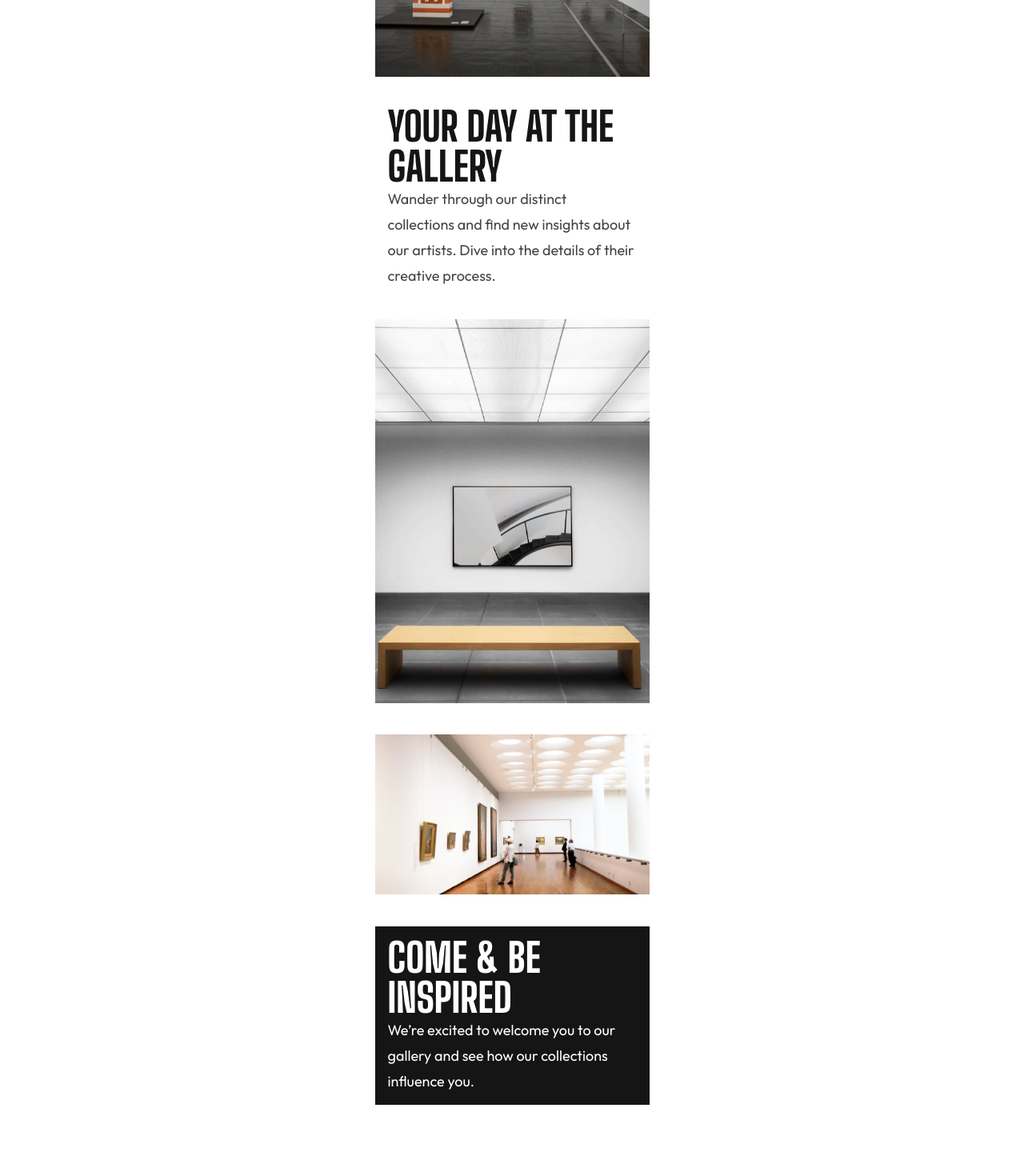
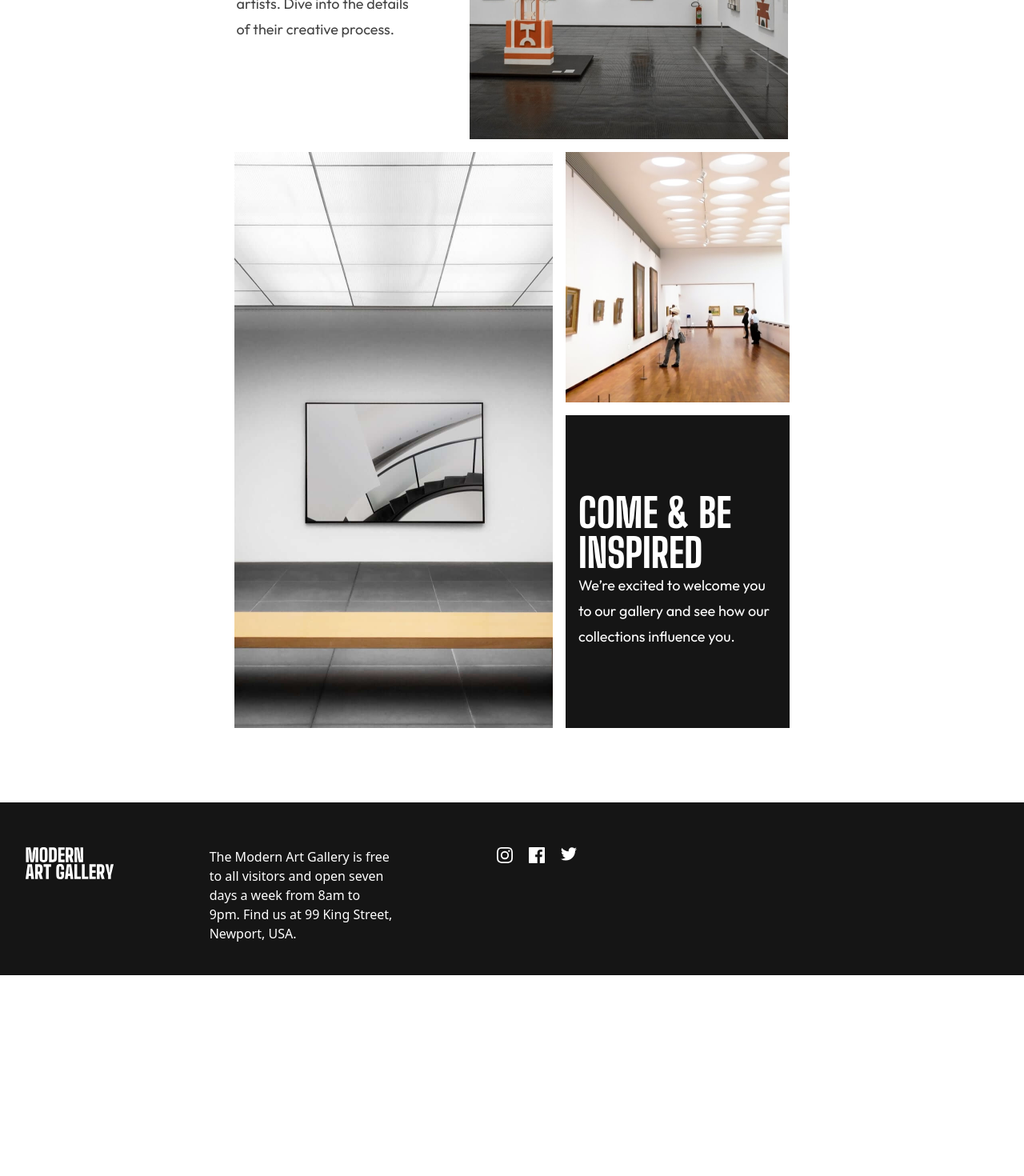
Before and after one commit to reactaleks/art-gellery-website-nextjs, a Next.js app: page / in a window 1280 px wide. Shown: the part 1020-2490 px from the top of the page at 80% size. After the commit the page ends 2239 px from the top, so only its background shows below. Built offline with nearby package versions, Linux system fonts and the light colour scheme.

Commit message:
Added custom leaflet marker Added layout styling for tablet.

```diff
--- a/app/component-styles/map.modules.css
+++ b/app/component-styles/map.modules.css
@@ -2,6 +2,10 @@
     width: auto;
     filter: brightness(1) grayscale(10);
 }
+.leaflet-marker-icon {
+
+}
+
 
 
 @media (min-width: 1281px) {
--- a/app/location/loading.tsx
+++ b/app/location/loading.tsx
@@ -1,4 +1,4 @@
-import MapLoadingSkeleton from "@/components/MapLoadingSkeleton"
+import MapLoadingSkeleton from "@/components/Loading/MapLoadingSkeleton"
 export default function Loading() {
     return (
         <MapLoadingSkeleton/>
--- a/app/location/page.tsx
+++ b/app/location/page.tsx
@@ -18,7 +18,8 @@ export default function Location() {
       <div className="absolute top-0">
         <NavButtonComponent destination="/" linkText="back to home" />
       </div>
-      <div className="h-[493px] bg-allmost-black flex flex-col justify-around px-4">
+
+      <div className="h-[493px] bg-allmost-black flex flex-col justify-around px-4 md:flex-row ">
         <div className="h-[45px]">
           <h1 className="text-[50px] font-bigShoulders font-extrabold text-white">Our Location</h1>
         </div>
--- a/app/page.tsx
+++ b/app/page.tsx
@@ -1,7 +1,7 @@
 import FeatureSectionComponent from "@/components/FeatureSectionComponent";
 import HeroComponent from "@/components/HeroComponent";
 export default function Home() {
-  return <main>
+  return <main className="md:flex md:flex-col ">
 
     <HeroComponent/>
     <FeatureSectionComponent/>
--- a/components/FeatureSectionComponent.tsx
+++ b/components/FeatureSectionComponent.tsx
@@ -3,29 +3,46 @@ import FeatureTextTileComponent from "./FeatureTextTileComponent";
 
 export default function FeatureSectionComponent() {
   return (
-    <div className="flex flex-col items-center h-[1605px] justify-between mt-24">
+    <div className="flex flex-col items-center h-[1605px] md:h-[1131px] md:w-[689px] my-24 md:justify-center md:mx-auto md:my-24 md:gap-4">
+      <div className=" md:flex md:flex-row-reverse md:gap-4 md:justify-between md:w-[689px] md:h-[400px] ">
         <ImageComponent
-        imageStyles="h-[320px] w-[343px]"
+          imageStyles="h-[320px] w-[343px] md:w-[398px] md:h-[400px] my-6 md:my-0"
           imageUrl="/desktop/image-grid-1@2x.jpg"
           imageAlt="Grid Image One"
         />
 
-      <FeatureTextTileComponent tileDark={false}  tileTitle="Your day at the gallery" tileText="Wander through our distinct collections and find new insights about our
-        artists. Dive into the details of their creative process."/>
+        <FeatureTextTileComponent
+          tileStyle="md:w-[223px] md:h-[299px]  md:px-0 md:mx-0 my-6 md:my-0"
+          tileDark={false}
+          tileTitle="Your day at the gallery"
+          tileText="Wander through our distinct collections and find new insights about our
+        artists. Dive into the details of their creative process."
+        />
+      </div>
 
+      <div className="md:flex md:gap-4 ">
+        <div>
           <ImageComponent
-        imageStyles="h-[480px] w-[343px]"
+            imageStyles="h-[480px] w-[343px] md:w-[398px] md:h-[720px] my-6  md:my-0"
             imageUrl="/desktop/image-grid-2@2x.jpg"
             imageAlt="Grid image two"
           />
-
+        </div>
+        <div className="md:flex md:gap-4 md:flex-col">
           <ImageComponent
-        imageStyles="h-[200px] w-[343px]"
+            imageStyles="h-[200px] w-[343px] md:w-[280px] md:h-[313px] my-6  md:my-0"
             imageUrl="/desktop/image-grid-3@2x.jpg"
             imageAlt="Grid image three"
           />
-    <FeatureTextTileComponent tileDark={true} tileTitle="Come & Be Inspired" tileText="We’re excited to welcome you to our gallery and see how our
-          collections influence you."/>
+          <FeatureTextTileComponent
+            tileStyle="md:w-[280px] md:h-[391px]"
+            tileDark={true}
+            tileTitle="Come & Be Inspired"
+            tileText="We’re excited to welcome you to our gallery and see how our
+          collections influence you."
+          />
+        </div>
+      </div>
     </div>
   );
 }
--- a/components/FeatureTextTileComponent.tsx
+++ b/components/FeatureTextTileComponent.tsx
@@ -2,11 +2,12 @@ interface PropType {
     tileTitle: string;
     tileText: string;
     tileDark: boolean;
+    tileStyle: string;
 }
-export default function FeatureTextTileComponent({ tileTitle, tileText, tileDark }: PropType) {
+export default function FeatureTextTileComponent({ tileTitle, tileText, tileDark, tileStyle }: PropType) {
   return (
-    <div className={`w-[343px] h-[223px] flex flex-col justify-center px-4 mx-auto ${tileDark ? `bg-allmost-black` : `bg-white`}`}>
-      <h2 className={`text-[50px] leading-headingm font-bigShoulders font-extrabold uppercase ${tileDark ? `text-white` : `text-allmost-black`} `}>
+    <div className={`w-[343px] h-[223px] ${tileStyle} flex flex-col justify-center px-4 mx-auto ${tileDark ? `bg-allmost-black` : `bg-white`}`}>
+      <h2 className={`text-[50px]  leading-headingm font-bigShoulders font-extrabold uppercase ${tileDark ? `text-white` : `text-allmost-black`} `}>
         {tileTitle}
       </h2>
       <p className={`text-bodys leading-bodym font-outfit ${tileDark ? `text-white` : `text-dark-gray`} `}>
--- a/components/FooterComponent.tsx
+++ b/components/FooterComponent.tsx
@@ -1,22 +1,37 @@
-'use client'
+"use client";
 
-import LogoComponent from "./LogoComponent"
-import SocialComponent from "./SocialComponent"
-import { usePathname } from "next/navigation"
+import LogoComponent from "./LogoComponent";
+import SocialComponent from "./SocialComponent";
+import { usePathname } from "next/navigation";
 
 interface PropTypes {
-    dark: boolean
+  dark: boolean;
 }
 
+export default function FooterComponent() {
+  let pathname = usePathname();
+  const checkPath = pathname === "/";
+  return (
+    <footer
+      className={`${
+        checkPath ? "bg-allmost-black text-white" : "bg-gold text-allmost-black"
+      } h-[375px] flex flex-col justify-around px-8 md:h-[216px]`}
+    >
+      <div className="w-[331px] h-[240px] md:w-[689px] md:h-[104px] flex flex-col justify-between md:grid md:grid-cols-3 md:items-start ">
+        <div>
+          <LogoComponent dark={checkPath} />
+        </div>
+        <div className="">
+          <p>
+            The Modern Art Gallery is free to all visitors and open seven days a
+            week from 8am to 9pm. Find us at 99 King Street, Newport, USA.
+          </p>
+        </div>
 
-export default function FooterComponent() {
-    let pathname = usePathname()
-    const checkPath = pathname === "/"
-    return (
-        <footer className={`${checkPath ? "bg-allmost-black text-white" : "bg-gold text-allmost-black"} h-[375px] flex flex-col justify-around px-8 mt-24`}>
-                <LogoComponent dark={checkPath}/>
-                <p>The Modern Art Gallery is free to all visitors and open seven days a week from 8am to 9pm. Find us at 99 King Street, Newport, USA.</p>
-                <SocialComponent dark={checkPath}/>
-        </footer>
-    )
+        <div className="md:flex md:justify-end">
+          <SocialComponent dark={checkPath} />
+        </div>
+      </div>
+    </footer>
+  );
 }
--- a/components/HeroComponent.tsx
+++ b/components/HeroComponent.tsx
@@ -4,7 +4,7 @@ import NavButtonComponent from "./NavButtonComponent";
 export default function HeroComponent() {
   return (
     <div className="h-[630px] md:h-[700px] md:flex md:flex-row">
-      <div className="relative h-[240px] md:h-[700px] md:w-[437px]">
+      <div className="relative h-[240px] md:h-[700px] md:w-[437px] lg:w-[555px]">
         <Image
           src={heroImage}
           alt="Hero image"
@@ -12,7 +12,7 @@ export default function HeroComponent() {
           style={{ objectFit: "cover" }}
         />
       </div>
-      <div className="h-[390px] flex flex-col justify-around px-4 md:h-[410px] md:w-[339px] md:absolute md:left-[383px] md:top-[150px]">
+      <div className="h-[390px] flex flex-col justify-around px-4 md:h-[410px] md:w-[339px] md:absolute md:left-[383px] md:top-[150px] lg:left-[500px]">
         <h1 className="font-bigShoulders font-extrabold text-headingm leading-headingm uppercase text-allmost-black">
           modern art gallery
         </h1>
--- a/components/MapComponent.tsx
+++ b/components/MapComponent.tsx
@@ -1,20 +1,37 @@
-'use client'
-import { MapContainer, Marker, Popup, TileLayer, Tooltip } from "react-leaflet"
-import "leaflet/dist/leaflet.css"
-import "leaflet-defaulticon-compatibility"
-import "leaflet-defaulticon-compatibility/dist/leaflet-defaulticon-compatibility.css"
+"use client";
+import { MapContainer, Marker, Popup, TileLayer, Tooltip } from "react-leaflet";
+import "leaflet/dist/leaflet.css";
+import "leaflet-defaulticon-compatibility";
+import "leaflet-defaulticon-compatibility/dist/leaflet-defaulticon-compatibility.css";
+import L from "leaflet"
+
+
+const svgIcon = L.divIcon({
+  html: `<svg width="66" height="88" viewBox="0 0 66 88" fill="none" xmlns="http://www.w3.org/2000/svg">
+  <path fill-rule="evenodd" clip-rule="evenodd" d="M66 0H0V56H21L33 88L45 56H66V0Z" fill="#151515"/>
+  <circle cx="33" cy="28" r="12" fill="#D5966C"/>
+  </svg>`,
+  className: "svg-icon",
+  iconSize: [24, 40],
+  iconAnchor: [35, 80]
+
+})
 
 export default function MapComponent() {
+  return (
+    <MapContainer
+      center={[41.4813163, -71.3103603]}
+      zoom={18}
+      scrollWheelZoom={true}
+      zoomControl={false}
+    >
+      <TileLayer
+        attribution='&copy; <a href="https://www.openstreetmap.org/copyright">OpenStreetMap</a> contributors'
+        url="https://{s}.tile.openstreetmap.org/{z}/{x}/{y}.png"
+      />
+      <Marker position={[41.4813163, -71.3103603]} icon={svgIcon}>
 
-  return <MapContainer center={[41.4813163,-71.3103603]} zoom={18} scrollWheelZoom={true} zoomControl={false}>
-    <TileLayer
-      attribution='&copy; <a href="https://www.openstreetmap.org/copyright">OpenStreetMap</a> contributors'
-      url="https://{s}.tile.openstreetmap.org/{z}/{x}/{y}.png"
-    />
-    <Marker position={[41.4813163,-71.3103603]}>
-      <Popup>
-        A pretty CSS3 popup. <br /> Easily customizable.
-      </Popup>
-    </Marker>
-  </MapContainer>
+      </Marker>
+    </MapContainer>
+  );
 }
--- a/components/NavButtonComponent.tsx
+++ b/components/NavButtonComponent.tsx
@@ -32,7 +32,7 @@ export default function NavButtonComponent({
     return (
       <Link
         href={destination}
-        className="text-[20px] font-extrabold font-bigShoulders uppercase text-white absolute"
+        className="text-[20px] font-extrabold font-bigShoulders uppercase text-white absolute left-[50px]"
       >
         <div className="group w-[260px] h-[72px] flex items-center ">
           <div className="w-[25%] h-full flex justify-center items-center bg-gold group-hover:bg-allmost-black">
```
Also changed, not shown: components/Loading/MapLoadingSkeleton.tsx (renamed from components/MapLoadingSkeleton.tsx). Lines whose indentation alone changed are shown as unchanged.
